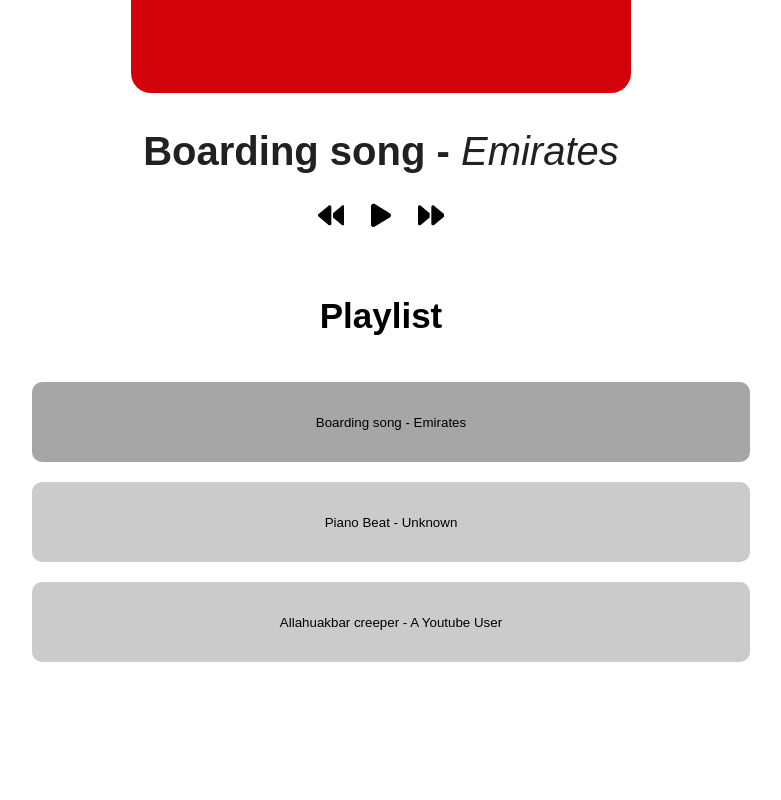
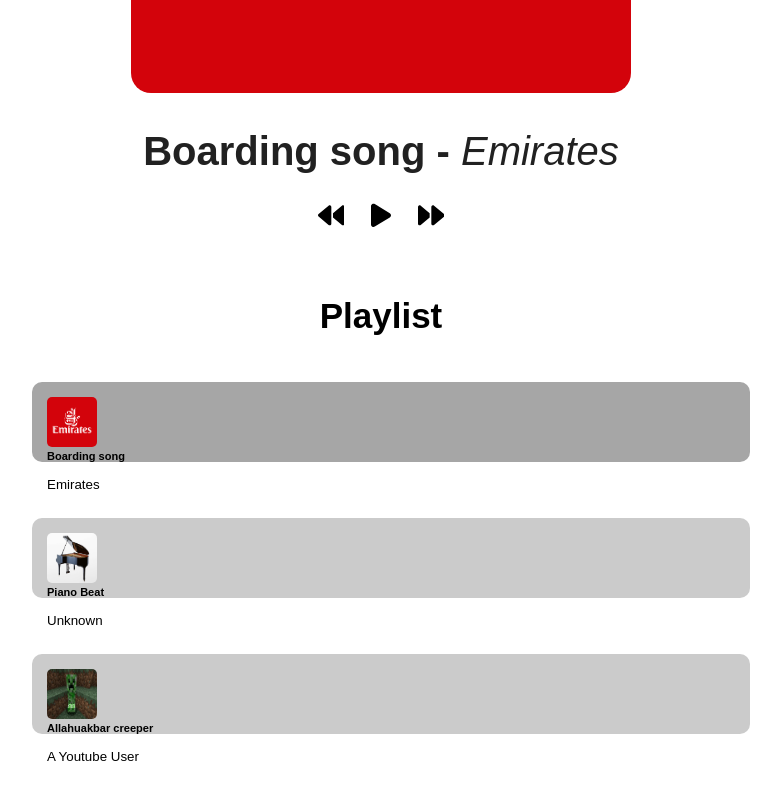
Before and after one commit to looka2/website-project, a Vue app: page / in a window 1280 px wide. Shown: the part 528-1328 px from the top of the page, without its empty margins (259-1040 px from the left). Before the commit the page ends 1225 px from the top, so only its background shows below. Built offline with nearby package versions, Linux system fonts and the light colour scheme.

Commit message:
tried to add images

```diff
--- a/src/App.vue
+++ b/src/App.vue
@@ -32,8 +32,8 @@
         <br>
         <br>
         <div class="controls-play">
-        <button v-for="song in songs" :key="song.src" @click="play(song)" :class="(song.src == current.src) ? 'song playing' : 'song'" class="playlist-controls">
-            {{song.title}} - {{song.artist}} <br />
+          <button v-for="song in songs" :key="song.src" @click="play(song)" :class="(song.src == current.src) ? 'song playing' : 'song'" class="playlist-controls" style="justify-content: center; padding: 15px;">
+            <div style="vertical-align: center; text-align: left"><img v-bind:src="song.banner" style="border-radius: 5px; width: 50px; height: 50px;"><h5 class="songs-text">{{song.title}}</h5><br />{{song.artist}}</div><br />
           </button>
         </div>
       </section>
@@ -99,7 +99,7 @@
     },
     next () {
       this.index++;
-      if (this.index > this.songs.length -1) {
+      if (this.index > this.songs.length - 1) {
         this.index = 0;
       }
       this.current = this.songs[this.index];
@@ -174,8 +174,9 @@
 
 .controls-play {
   display: block;
-  align-items: center;
-  justify-content: center;
+  align-items: right;
+  justify-content: right;
+  text-align: right;
 }
 .playlist-controls {
   border-radius: 10px;
@@ -209,5 +210,9 @@
   text-align: center;
 }
 
+.songs-text {
+  text-align: left 70px;
+}
+
 
 </style>
```
